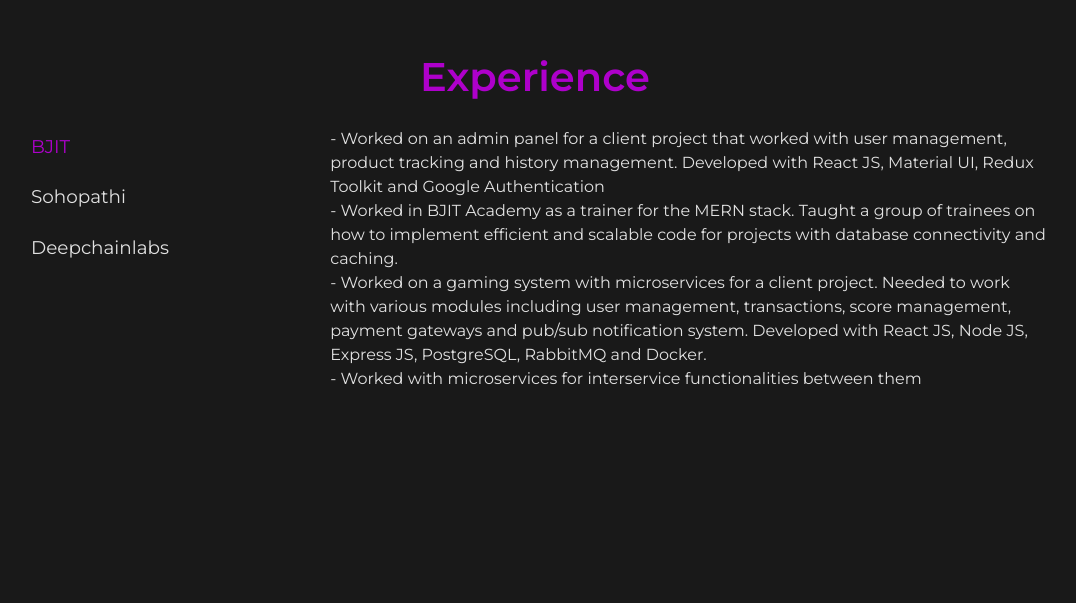
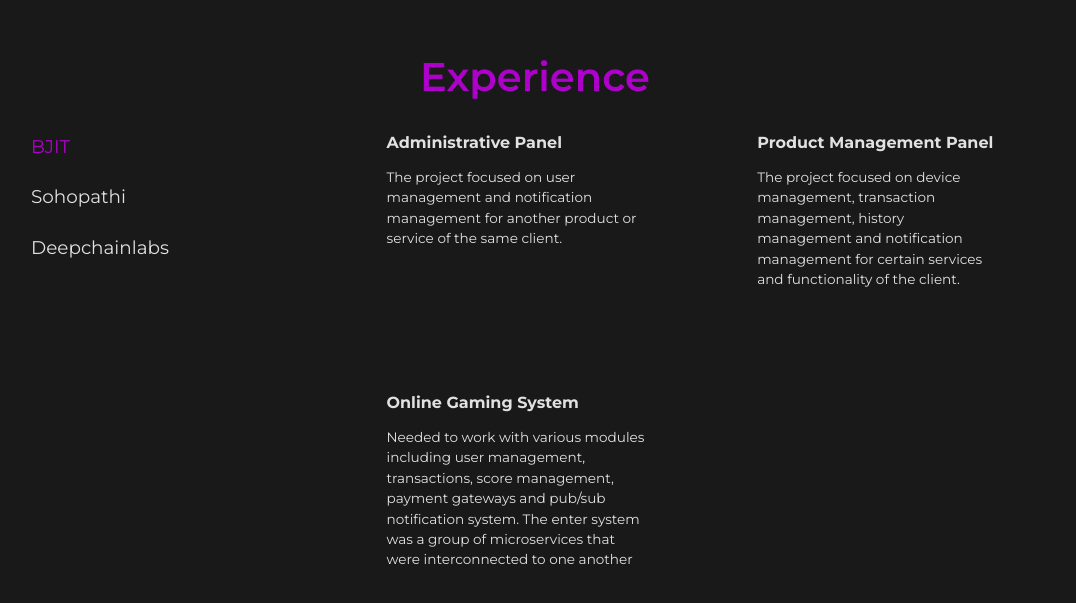
Before and after one commit to snigdho611/snigdho611.dev, a React (Vite) app: page / in a window 1280 px wide. Shown: the part 665-1268 px from the top of the page, without its empty margins (105-1181 px from the left). Before the commit the page ends 1152 px from the top, so only its background shows below. Built offline with nearby package versions, Linux system fonts and the light colour scheme.

Commit message:
Adding further changes for experience cards

```diff
--- a/src/components/Experience/index.scss
+++ b/src/components/Experience/index.scss
@@ -44,8 +44,39 @@
 
     &_display {
         grid-row: span 2;
-        display: flex;
-        flex-direction: column;
+        display: grid;
+        grid-template-columns: auto auto;
+        &_card{
+            display: grid;
+            grid-template-columns: auto;
+            // grid-template-rows:  repeat(4, auto);
+            grid-template-rows:  1rem 6.5rem 1.5rem 3rem;
+            row-gap: 20px;
+            width: 70%;
+            margin: 0 auto;
+            padding: 0.25rem 0.5rem;
+
+            &_title{
+                font-weight: bold;
+            }
+
+            &_role{
+                font-size: 0.85rem;
+            }
+
+            &_description{
+                font-size: 0.85rem;
+            }
+
+            &_stack{
+                font-size: 0.7rem;
+                display: grid;
+                grid-template-columns: repeat(4, auto);
+                grid-template-rows: repeat(8, auto);
+            }
+        }
+        // display: flex;
+        // flex-direction: column;
         // padding: 1.25rem;
     }
 }
--- a/src/components/Experience/index.tsx
+++ b/src/components/Experience/index.tsx
@@ -59,8 +59,44 @@ const Experience = () => {
         // variants={variants} animate="show" initial="hide"
         className="experience_display"
       >
-        {data.experience[currentExp].description.map((element) => {
-          return <span>- {element}</span>;
+        {data.experience[currentExp].projects.map((element, i) => {
+          return (
+            <motion.div
+              key={i}
+              className="experience_display_card"
+              // variants={expCardVariants}
+              initial="hidden"
+              // animate="visible"
+              whileHover="visible"
+            >
+              <motion.span className="experience_display_card_title">{element.title}</motion.span>
+              <motion.span className="experience_display_card_description">{element.description}</motion.span>
+              <motion.span
+                variants={{
+                  visible: { opacity: 1, x: 0, },
+                  hidden: {
+                    opacity: 0, x: "-50%"
+                  }
+                }}
+                transition={{ duration: 0.5 }}
+                className="experience_display_card_role"
+              >
+                {element.role}
+              </motion.span>
+              <motion.span
+                variants={{
+                  visible: { opacity: 1, x: 0 },
+                  hidden: {
+                    opacity: 0, x: "50%"
+                  }
+                }}
+                transition={{ duration: 0.5, delay: 0.4 }}
+                className="experience_display_card_stack"
+              >
+                {element.stack.map((tech) => (<span>{tech}</span>))}
+              </motion.span>
+            </motion.div>
+          )
         })}
       </motion.div>
       {/* </AnimatePresence> */}
--- a/src/data/index.tsx
+++ b/src/data/index.tsx
@@ -45,41 +45,61 @@ const data = {
     {
       id: 1,
       company: "BJIT",
-      title: "Software Engineer",
+      title: "Software Engineer (Web)",
       timeStart: "Mar 2022",
-      timeEnd: "Present",
+      timeEnd: null,
       url: "https://bjitgroup.com/",
-      description: [
-        "Worked on an admin panel for a client project that worked with user management, product tracking and history management. Developed with React JS, Material UI, Redux Toolkit and Google Authentication",
-        "Worked in BJIT Academy as a trainer for the MERN stack. Taught a group of trainees on how to implement efficient and scalable code for projects with database connectivity and caching.",
-        "Worked on a gaming system with microservices for a client project. Needed to work with various modules including user management, transactions, score management, payment gateways and pub/sub notification system. Developed with React JS, Node JS, Express JS, PostgreSQL, RabbitMQ and Docker.",
-        "Worked with microservices for interservice functionalities between them",
-      ],
+      projects: [
+        {
+          title: "Administrative Panel",
+          description: "The project focused on user management and notification management for another product or service of the same client.",
+          stack: ["React JS", "TypeScript", "Material UI", "Redux Toolkit", "RTK Query", "Google Auth"],
+          role : "Front End Developer"
+        },
+        {
+          title: "Product Management Panel",
+          description: "The project focused on device management, transaction management, history management and notification management for certain services and functionality of the client.",
+          stack: ["React JS", "TypeScript", "Material UI", "Redux Toolkit"],
+          role: "Front End Developer"
+        },
+        {
+          title: "Online Gaming System" ,
+          description: "Needed to work with various modules including user management, transactions, score management, payment gateways and pub/sub notification system. The enter system was a group of microservices that were interconnected to one another",
+          stack: ["React JS", "TypeScript", "Node JS", "Express JS", "PostgreSQL", "RabbitMQ", "Docker"],
+          role: "Full Stack Developer",
+        },
+      ]
     },
     {
       id: 2,
       company: "Sohopathi",
-      title: "Frontend Software Engineer",
+      title: "Software Engineer (Full Stack)",
       timeStart: "Sep 2021",
       timeEnd: "Mar 2022",
       url: "https://sohopathi.io/",
-      description: [
-        "Created maintainable UI with React JS and CSS for frontend development",
-        "Wrote scripts for mongoose for proper complex querying and manipulation of data",
-        "Created API with Node JS, Express JS and MongoDB",
-      ],
+      projects: [
+        {
+          title: "E-learning Platform",
+          description: "Created maintainable UI for the company web application with various designs and functionality, including payment gateway. Additionally, also created robust REST API in order to allow users to complete transactions with the web and the mobile applications.",
+          stack: ["React JS", "TypeScript", "SCSS", "Node JS", "Express JS", "MongoDB",],
+          role : "Full Stack Developer"
+        },
+      ]
     },
     {
       id: 3,
       company: "Deepchainlabs",
-      title: "Software Engineer",
+      title: "Software Engineer Intern",
       timeStart: "Jul 2021",
       timeEnd: "Sep 2022",
       url: "https://www.deepchainlabs.com/",
-      description: [
-        "Maintained documentation for client projects",
-        "Created system diagrams for client project",
-        "Worked on client project with Laravel and MySQL",
+      projects: [
+        {
+          title: "E-learning Platform",
+          description: "Created maintainable UI for the company web application with various designs and functionality, including payment gateway. Additionally, also created robust REST API in order to allow users to complete transactions with the web and the mobile applications.",
+          stack: ["React JS", "TypeScript", "SCSS", "Node JS", "Express JS", "MongoDB"],
+          role : "Full Stack Developer"
+        },
       ],
     },
   ],
```
